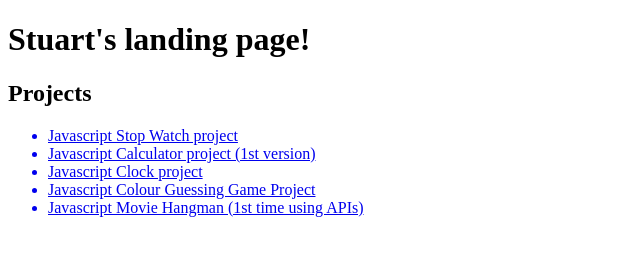
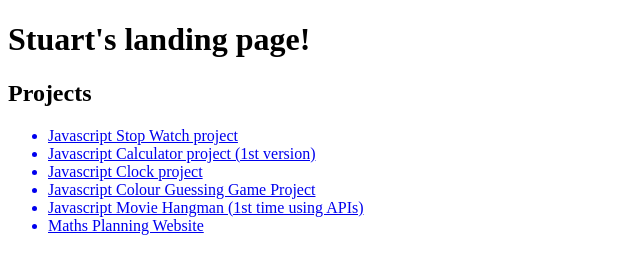
Before and after one commit to franciss08/franciss08.github.io, a plain HTML site: page index.html in a window 1280 px wide. Shown: the whole page, without its empty margins (0-640 px from the left). Drawn offline with Linux system fonts and the light colour scheme.

Commit message:
added maths planning site

```diff
--- a/index.html
+++ b/index.html
@@ -15,6 +15,7 @@
         <a href="https://franciss08.github.io/java-clock"><li>Javascript Clock project</li></a>
         <a href="https://franciss08.github.io/rgb-guesser"><li>Javascript Colour Guessing Game Project</li></a>
         <a href="https://franciss08.github.io/movie-hangman/"><li>Javascript Movie Hangman (1st time using APIs)</li></a>
+        <a href="https://sensational-naiad-b93476.netlify.app/"><li>Maths Planning Website</li></a>
     </ul>
 </body>
 </html>
```
